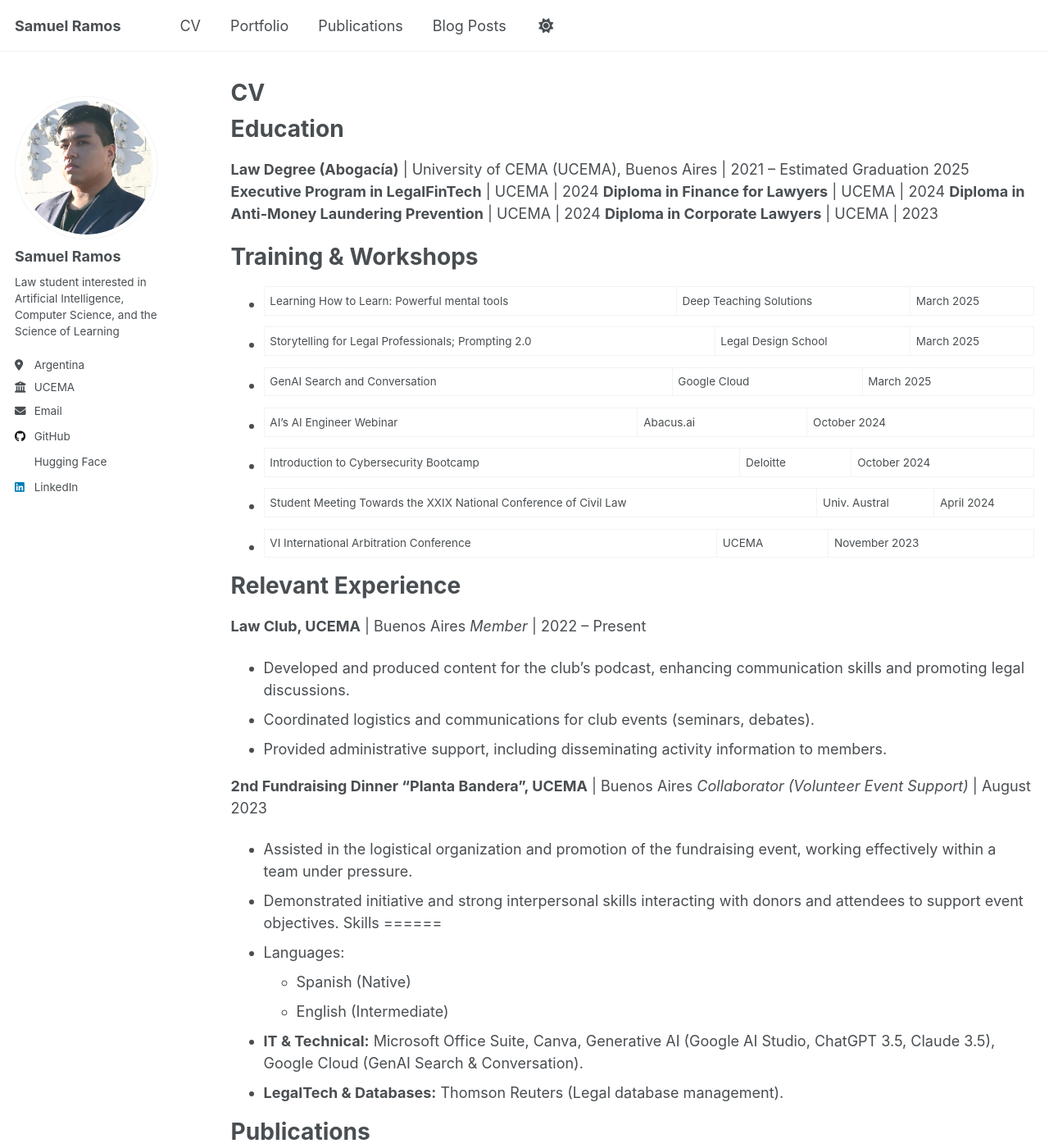
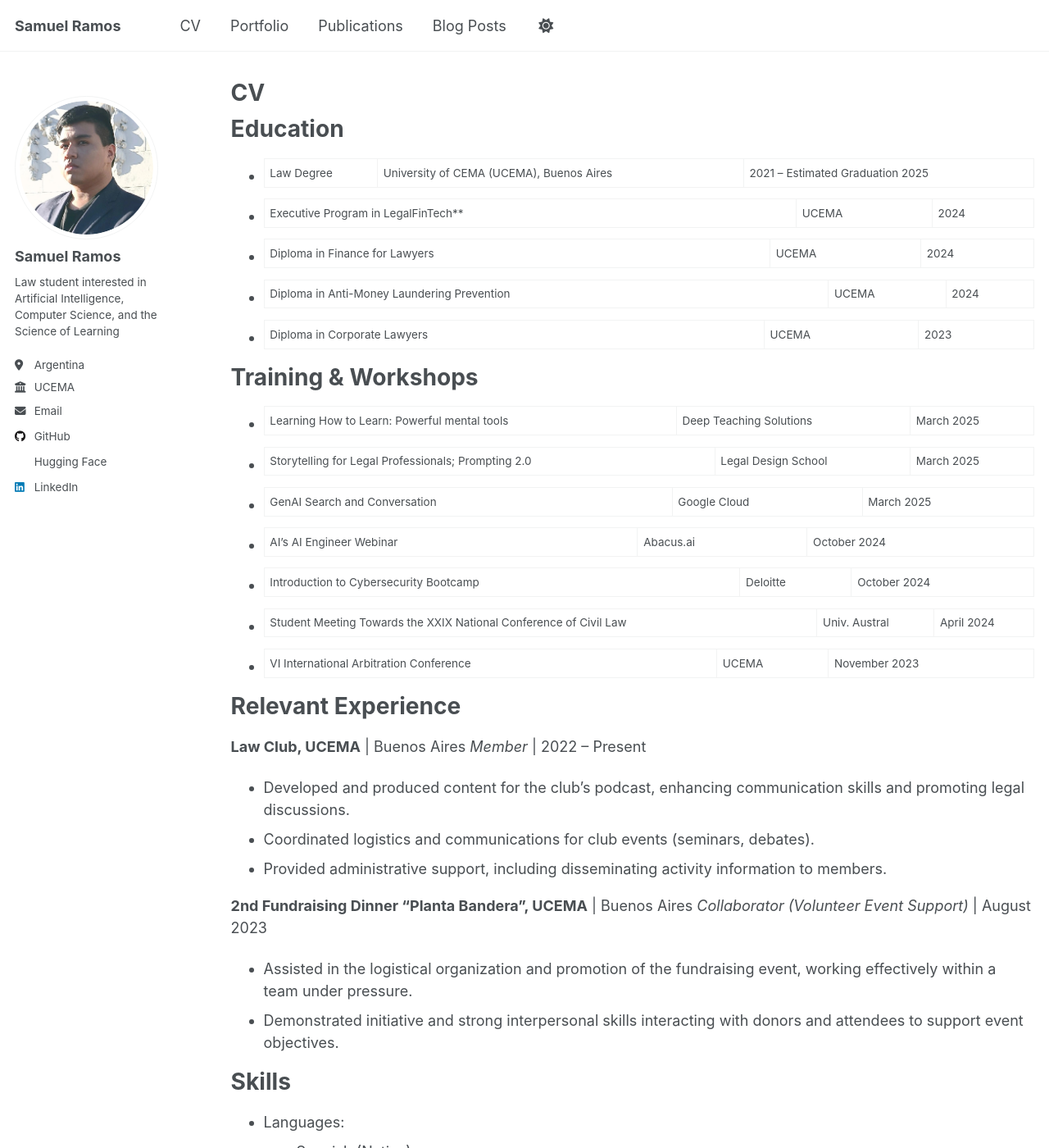
Before and after one commit to saiefr/saiefr.github.io, a Jekyll site: the page built from _pages/cv.md, in a window 1280 px wide and 1400 px high. Shown: the whole window at 82% size. Built offline with Jekyll 4.4.1, drawn with Linux system fonts in a browser that asks for light colours.

Commit message:
Update cv.md

```diff
--- a/_pages/cv.md
+++ b/_pages/cv.md
@@ -11,11 +11,11 @@ redirect_from:
 
 Education
 ======
-**Law Degree (Abogacía)** | University of CEMA (UCEMA), Buenos Aires | 2021 – Estimated Graduation 2025
-**Executive Program in LegalFinTech** | UCEMA | 2024
-**Diploma in Finance for Lawyers** | UCEMA | 2024
-**Diploma in Anti-Money Laundering Prevention** | UCEMA | 2024
-**Diploma in Corporate Lawyers** | UCEMA | 2023
+* Law Degree | University of CEMA (UCEMA), Buenos Aires | 2021 – Estimated Graduation 2025
+* Executive Program in LegalFinTech** | UCEMA | 2024
+* Diploma in Finance for Lawyers | UCEMA | 2024
+* Diploma in Anti-Money Laundering Prevention | UCEMA | 2024
+* Diploma in Corporate Lawyers | UCEMA | 2023
 
 
 Training & Workshops
@@ -40,6 +40,7 @@ Relevant Experience
 *Collaborator (Volunteer Event Support)* | August 2023
 *   Assisted in the logistical organization and promotion of the fundraising event, working effectively within a team under pressure.
 *   Demonstrated initiative and strong interpersonal skills interacting with donors and attendees to support event objectives.
+
 Skills
 ======
 * Languages:
```
